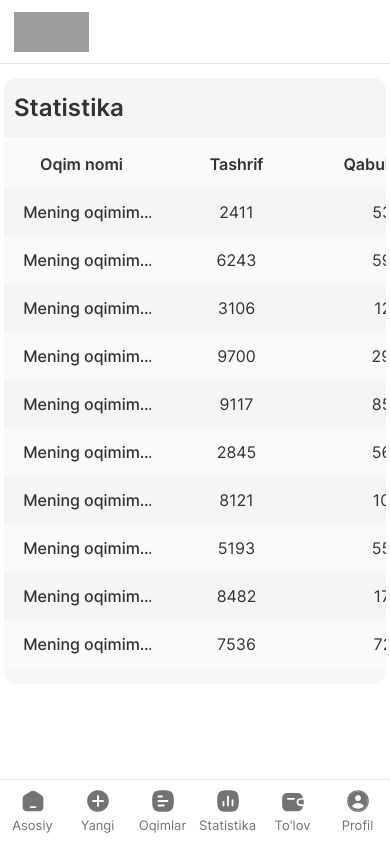
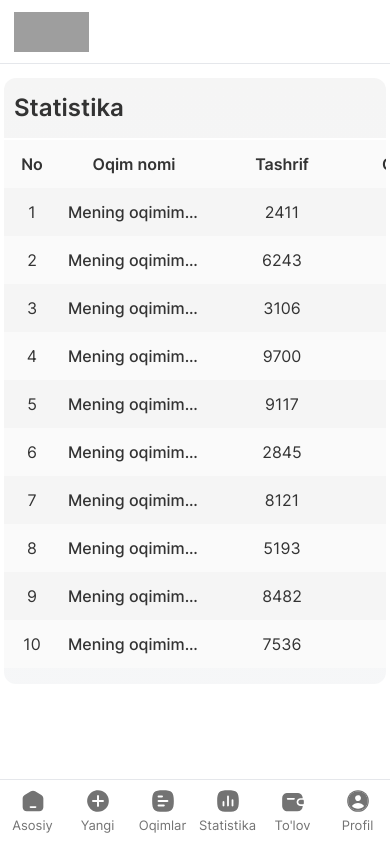
Before and after one commit to yaxyobekuz/menemarket, a React (Vite) app: page /admin/1/statistics in a window 390 px wide. Built offline with nearby package versions, Linux system fonts and the light colour scheme; grey boxes are pictures that could not be loaded.

Commit message:
add responsive spacing and icon sizes in Payment, Profile, and Statistics pages

```diff
--- a/src/pages/Payment.jsx
+++ b/src/pages/Payment.jsx
@@ -40,9 +40,9 @@ const Payment = () => {
 
   return (
     <div className="w-full pt-3.5 pb-8">
-      <div className="container space-y-4 max-sm:px-1">
+      <div className="container space-y-8 xs:space-y-6 sm:space-y-4 max-sm:px-1">
         {/* Top */}
-        <div className="grid grid-cols-1 gap-4 md:grid-cols-2">
+        <div className="grid grid-cols-1 gap-8 xs:gap-6 sm:gap-4 md:grid-cols-2">
           {/* Payment card */}
           <div
             style={{ backgroundImage: `url(${waveBlueGradientBg})` }}
--- a/src/pages/Profile.jsx
+++ b/src/pages/Profile.jsx
@@ -43,7 +43,11 @@ const Profile = () => {
               aria-label="Edit profile"
               className="btn shrink-0 size-10 bg-white rounded-full sm:size-12"
             >
-              <Icon src={editIcon} alt="Edit icon" />
+              <Icon
+                src={editIcon}
+                alt="Edit icon"
+                className="size-[21px] xs:size-6"
+              />
             </button>
           </div>
 
@@ -71,7 +75,11 @@ const Profile = () => {
               aria-label="Edit profile"
               className="btn shrink-0 size-10 bg-white rounded-full sm:size-12"
             >
-              <Icon src={editIcon} alt="Edit icon" />
+              <Icon
+                src={editIcon}
+                alt="Edit icon"
+                className="size-[21px] xs:size-6"
+              />
             </button>
           </section>
 
@@ -114,7 +122,11 @@ const Profile = () => {
             </div>
 
             <button className="btn shrink-0 size-10 bg-white rounded-full sm:size-12">
-              <Icon src={linkIcon} alt="Link icon" />
+              <Icon
+                src={linkIcon}
+                alt="Link icon"
+                className="size-[21px] xs:size-6"
+              />
             </button>
           </section>
         </div>
--- a/src/pages/Statistics.jsx
+++ b/src/pages/Statistics.jsx
@@ -10,7 +10,7 @@ const Statistics = () => {
   const [isScrolled, setIsScrolled] = useState(false);
 
   const handleScroll = (e) => {
-    setIsScrolled(e.target.scrollLeft > 32);
+    setIsScrolled(e.target.scrollLeft > 1);
   };
 
   return (
@@ -37,10 +37,11 @@ const Statistics = () => {
                   <th
                     className={`${
                       isScrolled ? "custom-active-border-r" : null
-                    }  sticky left-0 inset-y-0 bg-neutral-50 font-semibold transition-colors duration-200`}
+                    } sticky left-0 inset-y-0 w-14 bg-neutral-50 font-semibold transition-colors duration-200`}
                   >
-                    Oqim nomi
+                    No
                   </th>
+                  <th className="font-semibold">Oqim nomi</th>
                   <th className="font-semibold">Tashrif</th>
                   <th className="font-semibold">Qabul qilindi</th>
                   <th className="font-semibold">Yetkazilmoqda</th>
@@ -63,9 +64,12 @@ const Statistics = () => {
                       <td
                         className={`${
                           isScrolled ? "custom-active-border-r" : null
-                        } sticky left-0 inset-y-0 bg-gray-light px-2 transition-colors duration-200 group-even:bg-neutral-50`}
+                        } sticky left-0 inset-y-0 bg-gray-light text-center transition-colors duration-200 group-even:bg-neutral-50`}
                       >
-                        <span className="line-clamp-1 text-center font-medium">
+                        {index + 1}
+                      </td>
+                      <td className="pl-2">
+                        <span className="line-clamp-1 font-medium">
                           Mening oqimim #{getRandomNumber(0, 999)}
                         </span>
                       </td>
```
